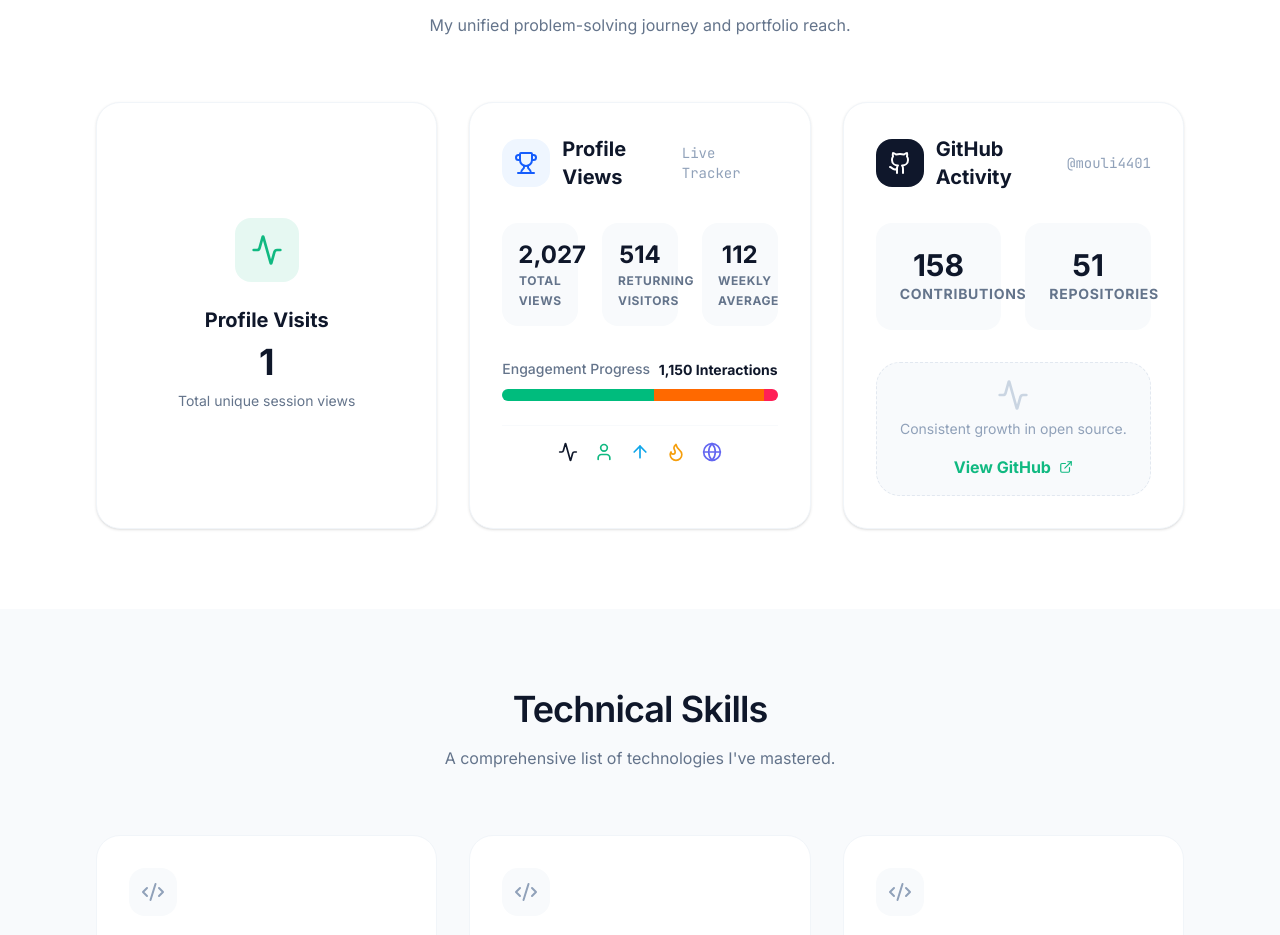
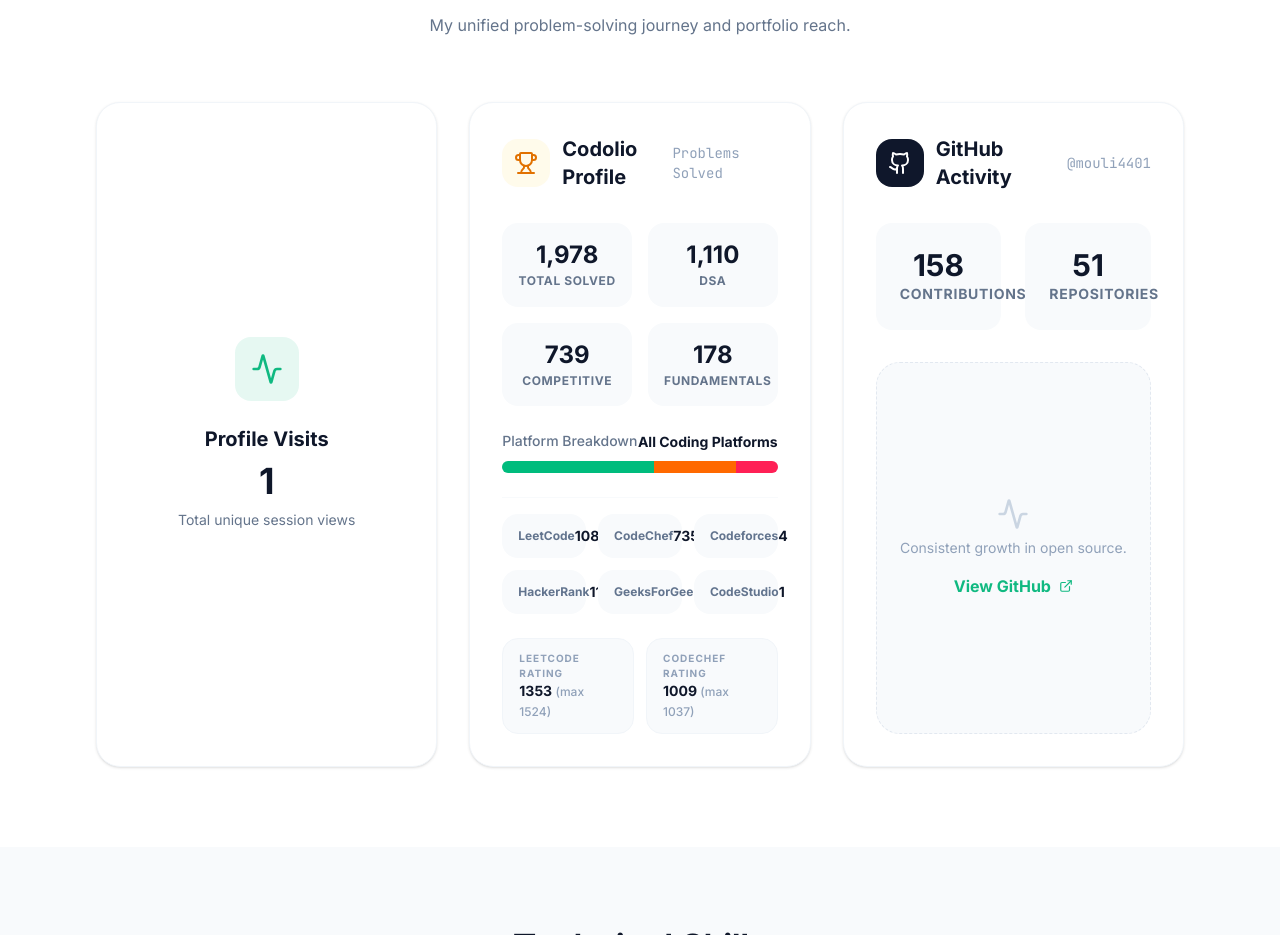
Before and after one commit to mouliduggirala/mouli, a React (Vite) app: page / in a window 1280 px wide. Shown: the part 1400-2335 px from the top of the page. Built offline with nearby package versions, Linux system fonts and the light colour scheme.

Commit message:
chatbot updated

```diff
--- a/src/components/Portfolio.tsx
+++ b/src/components/Portfolio.tsx
@@ -424,7 +424,7 @@
           <p className="text-sm text-muted">Total unique session views</p>
         </motion.div>
 
-        {/* Profile Views Stats */}
+        {/* Codolio Problem Solving Stats */}
         <motion.div
           initial={{ opacity: 0, x: -20 }}
           whileInView={{ opacity: 1, x: 0 }}
@@ -433,34 +433,38 @@
         >
           <div className="flex items-center justify-between mb-8">
             <div className="flex items-center gap-3">
-              <div className="p-3 rounded-2xl bg-blue-50">
-                <Trophy className="text-blue-600" />
+              <div className="p-3 rounded-2xl bg-amber-50">
+                <Trophy className="text-amber-600" />
               </div>
-              <h3 className="text-xl font-bold">Profile Views</h3>
+              <h3 className="text-xl font-bold">Codolio Profile</h3>
             </div>
-            <span className="text-sm font-mono text-slate-400">Live Tracker</span>
+            <span className="text-sm font-mono text-slate-400">Problems Solved</span>
           </div>
 
-          <div className="grid grid-cols-2 sm:grid-cols-3 gap-6 mb-8">
+          <div className="grid grid-cols-2 sm:grid-cols-2 gap-4 mb-6">
             <div className="text-center p-4 rounded-2xl bg-slate-50">
-              <p className="text-2xl font-bold text-primary"><Counter value={2027} /></p>
-              <p className="text-xs text-muted uppercase tracking-wider font-bold">Total Views</p>
+              <p className="text-2xl font-bold text-primary"><Counter value={1978} /></p>
+              <p className="text-xs text-muted uppercase tracking-wider font-bold">Total Solved</p>
             </div>
             <div className="text-center p-4 rounded-2xl bg-slate-50">
-              <p className="text-2xl font-bold text-primary"><Counter value={514} /></p>
-              <p className="text-xs text-muted uppercase tracking-wider font-bold">Returning Visitors</p>
+              <p className="text-2xl font-bold text-primary"><Counter value={1110} /></p>
+              <p className="text-xs text-muted uppercase tracking-wider font-bold">DSA</p>
             </div>
             <div className="text-center p-4 rounded-2xl bg-slate-50">
-              <p className="text-2xl font-bold text-primary"><Counter value={112} /></p>
-              <p className="text-xs text-muted uppercase tracking-wider font-bold">Weekly Average</p>
+              <p className="text-2xl font-bold text-primary"><Counter value={739} /></p>
+              <p className="text-xs text-muted uppercase tracking-wider font-bold">Competitive</p>
+            </div>
+            <div className="text-center p-4 rounded-2xl bg-slate-50">
+              <p className="text-2xl font-bold text-primary"><Counter value={178} /></p>
+              <p className="text-xs text-muted uppercase tracking-wider font-bold">Fundamentals</p>
             </div>
           </div>
 
           <div className="space-y-6">
             <div>
               <div className="flex justify-between items-center text-sm mb-2">
-                <span className="text-muted font-medium">Engagement Progress</span>
-                <span className="font-bold"><Counter value={1150} /> Interactions</span>
+                <span className="text-muted font-medium">Platform Breakdown</span>
+                <span className="font-bold">All Coding Platforms</span>
               </div>
               <div className="w-full h-3 bg-slate-100 rounded-full overflow-hidden flex">
                 <motion.div
@@ -472,14 +476,14 @@
                 />
                 <motion.div
                   initial={{ width: 0 }}
-                  whileInView={{ width: '40%' }}
+                  whileInView={{ width: '30%' }}
                   viewport={{ once: true }}
                   transition={{ duration: 1.5, ease: "easeOut", delay: 0.2 }}
                   className="h-full bg-orange-500"
                 />
                 <motion.div
                   initial={{ width: 0 }}
-                  whileInView={{ width: '5%' }}
+                  whileInView={{ width: '15%' }}
                   viewport={{ once: true }}
                   transition={{ duration: 1.5, ease: "easeOut", delay: 0.4 }}
                   className="h-full bg-rose-500"
@@ -487,12 +491,42 @@
               </div>
             </div>
 
-            <div className="flex flex-wrap gap-4 justify-center pt-4 border-t border-slate-50">
-              <div className="text-[#0f172a] hover:scale-110 transition-transform cursor-help" title="Traffic"><Activity size={20} /></div>
-              <div className="text-[#10b981] hover:scale-110 transition-transform cursor-help" title="Audience"><User size={20} /></div>
-              <div className="text-[#0ea5e9] hover:scale-110 transition-transform cursor-help" title="Growth"><ArrowUp size={20} /></div>
-              <div className="text-[#f59e0b] hover:scale-110 transition-transform cursor-help" title="Weekly"><Flame size={20} /></div>
-              <div className="text-[#6366f1] hover:scale-110 transition-transform cursor-help" title="Realtime"><Globe size={20} /></div>
+            <div className="grid grid-cols-2 sm:grid-cols-3 gap-3 pt-4 border-t border-slate-50">
+              <div className="flex items-center justify-between rounded-2xl bg-slate-50 px-4 py-3">
+                <span className="text-xs font-bold text-slate-500">LeetCode</span>
+                <span className="text-sm font-bold text-primary">1089</span>
+              </div>
+              <div className="flex items-center justify-between rounded-2xl bg-slate-50 px-4 py-3">
+                <span className="text-xs font-bold text-slate-500">CodeChef</span>
+                <span className="text-sm font-bold text-primary">735</span>
+              </div>
+              <div className="flex items-center justify-between rounded-2xl bg-slate-50 px-4 py-3">
+                <span className="text-xs font-bold text-slate-500">Codeforces</span>
+                <span className="text-sm font-bold text-primary">4</span>
+              </div>
+              <div className="flex items-center justify-between rounded-2xl bg-slate-50 px-4 py-3">
+                <span className="text-xs font-bold text-slate-500">HackerRank</span>
+                <span className="text-sm font-bold text-primary">114</span>
+              </div>
+              <div className="flex items-center justify-between rounded-2xl bg-slate-50 px-4 py-3">
+                <span className="text-xs font-bold text-slate-500">GeeksForGeeks</span>
+                <span className="text-sm font-bold text-primary">64</span>
+              </div>
+              <div className="flex items-center justify-between rounded-2xl bg-slate-50 px-4 py-3">
+                <span className="text-xs font-bold text-slate-500">CodeStudio</span>
+                <span className="text-sm font-bold text-primary">1</span>
+              </div>
+            </div>
+
+            <div className="grid grid-cols-2 gap-3">
+              <div className="rounded-2xl border border-slate-100 bg-slate-50 px-4 py-3">
+                <p className="text-[10px] font-bold uppercase tracking-widest text-slate-400">LeetCode Rating</p>
+                <p className="text-sm font-bold text-primary">1353 <span className="text-xs text-slate-400 font-medium">(max 1524)</span></p>
+              </div>
+              <div className="rounded-2xl border border-slate-100 bg-slate-50 px-4 py-3">
+                <p className="text-[10px] font-bold uppercase tracking-widest text-slate-400">CodeChef Rating</p>
+                <p className="text-sm font-bold text-primary">1009 <span className="text-xs text-slate-400 font-medium">(max 1037)</span></p>
+              </div>
             </div>
           </div>
         </motion.div>
```
